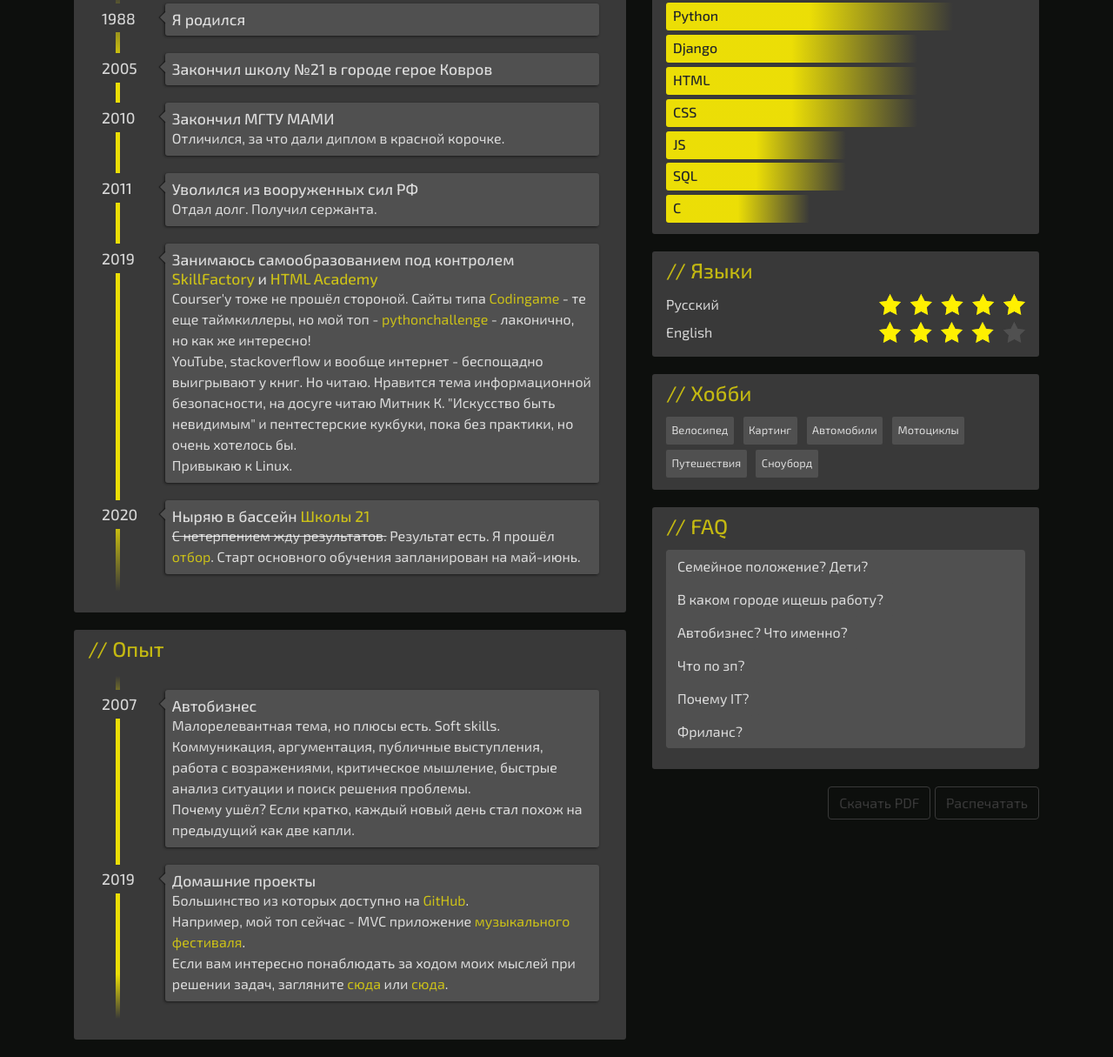
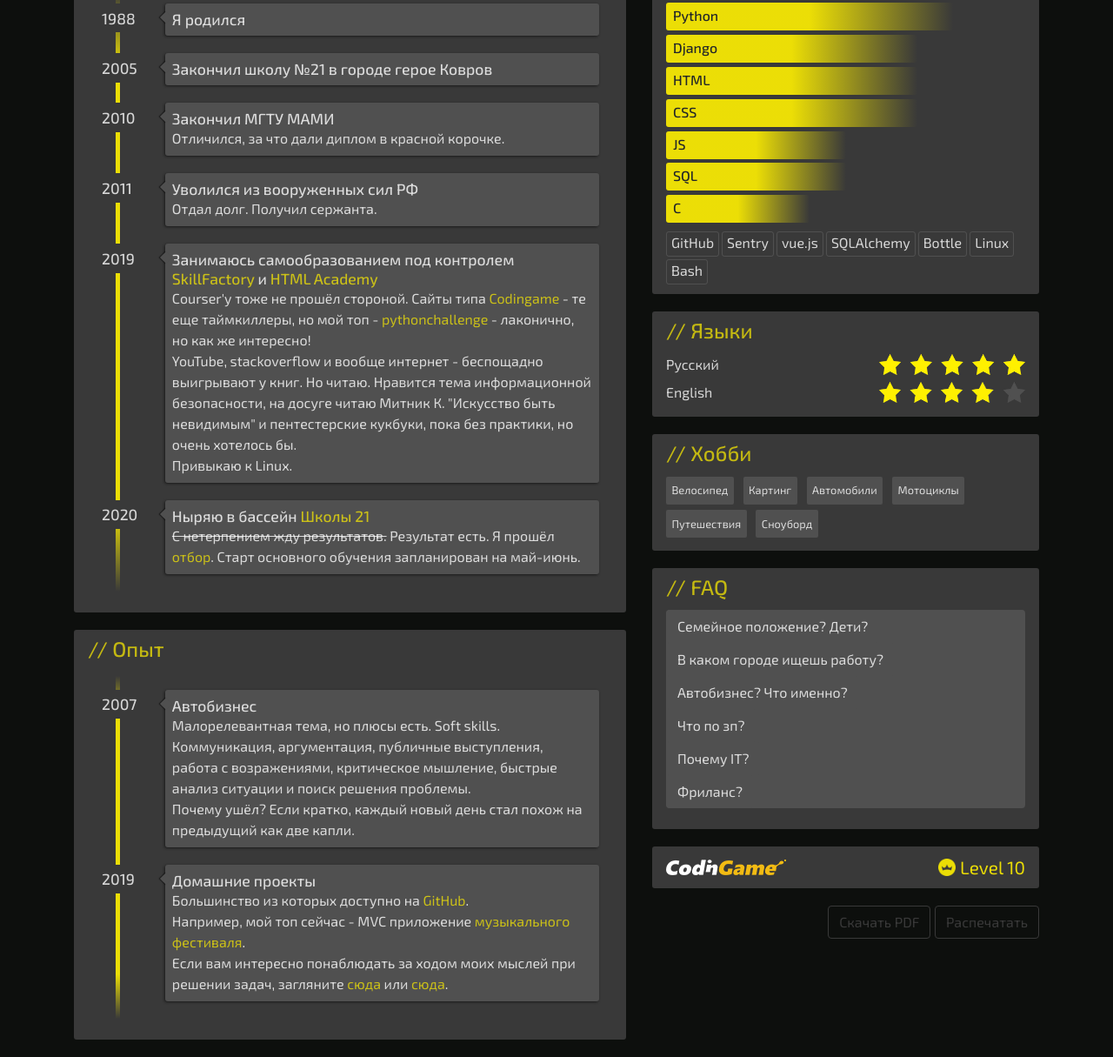
Before and after one commit to ENZ0g/CV, a plain HTML site: page index.html in a window 1280 px wide. Shown: the part 720-1935 px from the top of the page at 87% size. Drawn offline with nearby package versions, Linux system fonts and the light colour scheme; no server answers.

Commit message:
codeingame level added

```diff
--- a/index.html
+++ b/index.html
@@ -32,7 +32,7 @@
                 <div class="col-md-7 col-sm-12">
                     <div class="box">
                         <h2>Цель &mdash; Web-разработчик</h2>
-                        <div class="about">
+                        <div class="about print-hide">
                             <p style="margin-bottom: 1em;">Знаете <a href="https://www.instagram.com/p/B55VsoFgpJC/?igshid=905s8plw7boy" target="_blank" class="link">мем</a> про путь разработчика? Вот мне кажется, я достиг локального максимума и передо мной столько всего неизведанного!</p>
                             <p>И вот проблема: интересных направлений для изучения слишком много - не угонишься, надо выбирать. Решение: найти команду единомышленников (читай найти работу) и развиваться вместе. С этой целью создано резюме. Возможно, оно не идеальное, но не стесняйтесь задавать вопросы, это избавит от навешивания ярлыков и сохранит кучу времени! Успехов нам всем!</p>
                         </div>
@@ -186,6 +186,15 @@
                             <div class="item-skills" style="width: 50%">SQL</div>
                             <div class="item-skills" style="width: 40%">С</div>
                         </div>
+                        <div class="skills-mini d-flex align-items-center flex-wrap">
+                            <div>GitHub</div>
+                            <div>Sentry</div>
+                            <div>vue.js</div>
+                            <div>SQLAlchemy</div>
+                            <div>Bottle</div>
+                            <div>Linux</div>
+                            <div>Bash</div>
+                        </div>
                     </div>
 
                     <div class="box languages">
@@ -322,6 +331,12 @@
 
                     </div>
 
+                    <div class="box codeingame d-flex align-items-center print-hide">
+                        <a class="cig_link mr-auto" href="https://www.codingame.com/" target="_blank"></a>
+                        <img class='print-hide' src="img/codeingame.png">
+                        <span class='align-middle print-hide'>Level 10</span>
+                    </div>
+
                     <div class="print-download text-right">
                         <a href='Leontev_Alexandr.pdf' download class="btn btn-outline-secondary">Скачать PDF</a>
                         <a href="#" onclick="window.print();return false;" class="btn btn-outline-secondary">Распечатать</a>
--- a/main.css
+++ b/main.css
@@ -160,6 +160,20 @@ ins {
     border-radius: 3px;
 }
 
+.skills-mini{
+    margin-top: 10px;
+    color: rgba(255, 255, 255, .8);
+    font-family: 'Exo 2', sans-serif;
+}
+
+.skills-mini > div {
+    border: 1px solid rgb(115, 115, 115, .4);
+    border-radius: 3px;
+    margin-right: 3px;
+    margin-bottom: 3px;
+    padding: 0 5px 3px 5px;
+}
+
 /*-- Languadges --*/
 
 .skill {
@@ -240,6 +254,26 @@ ins {
 
 .collapsed:hover {
     color: rgba(255, 240, 0, 1);
+}
+
+/*-- CODE IN GAME --*/
+
+.cig_link {
+    background-image: url('img/cig_logo.png');
+    height: 18px;
+    width: 138px;
+}
+
+.codeingame img {
+    height: 20px;
+    width: 20px;
+    margin-right: 5px;
+}
+
+.codeingame span {
+    color: rgba(255, 240, 0, .9);
+    font-size: 1.3em;
+    font-family: 'Exo 2', sans-serif;
 }
 
 /*-- Buttons DOWNLOAD, PRINT--*/
--- a/print.css
+++ b/print.css
@@ -26,7 +26,7 @@ h3 {
 }
 
 .container {
-    margin-top: 110px;
+    margin-top: 95px;
 }
 
 .box {
@@ -41,19 +41,11 @@ img {
 /*-- Header --*/
 
 #avatar {
-    width: 100px;
-    height: 100px;
+    width: 90px;
+    height: 90px;
     border: solid 2px #0d0f0d;
     border-radius: 50%;
-    margin-top: -7.5em;
-}
-
-.header {
-    padding: 0 1em 1em 1em;
-}
-
-.about {
-    display: none;
+    margin-top: -8.5em;
 }
 
 /*-- Education Experience --*/
@@ -136,6 +128,14 @@ img {
     border-radius: 3px;
 }
 
+.skills-mini > div {
+    border: 1px solid rgb(115, 115, 115, .4);
+    border-radius: 3px;
+    margin-right: 3px;
+    margin-bottom: 3px;
+    padding: 0 5px 3px 5px;
+}
+
 /*-- Languages --*/
 
 .skill {
```
Also changed, not shown: img/cig_logo.png (added), img/codeingame.png (added).
